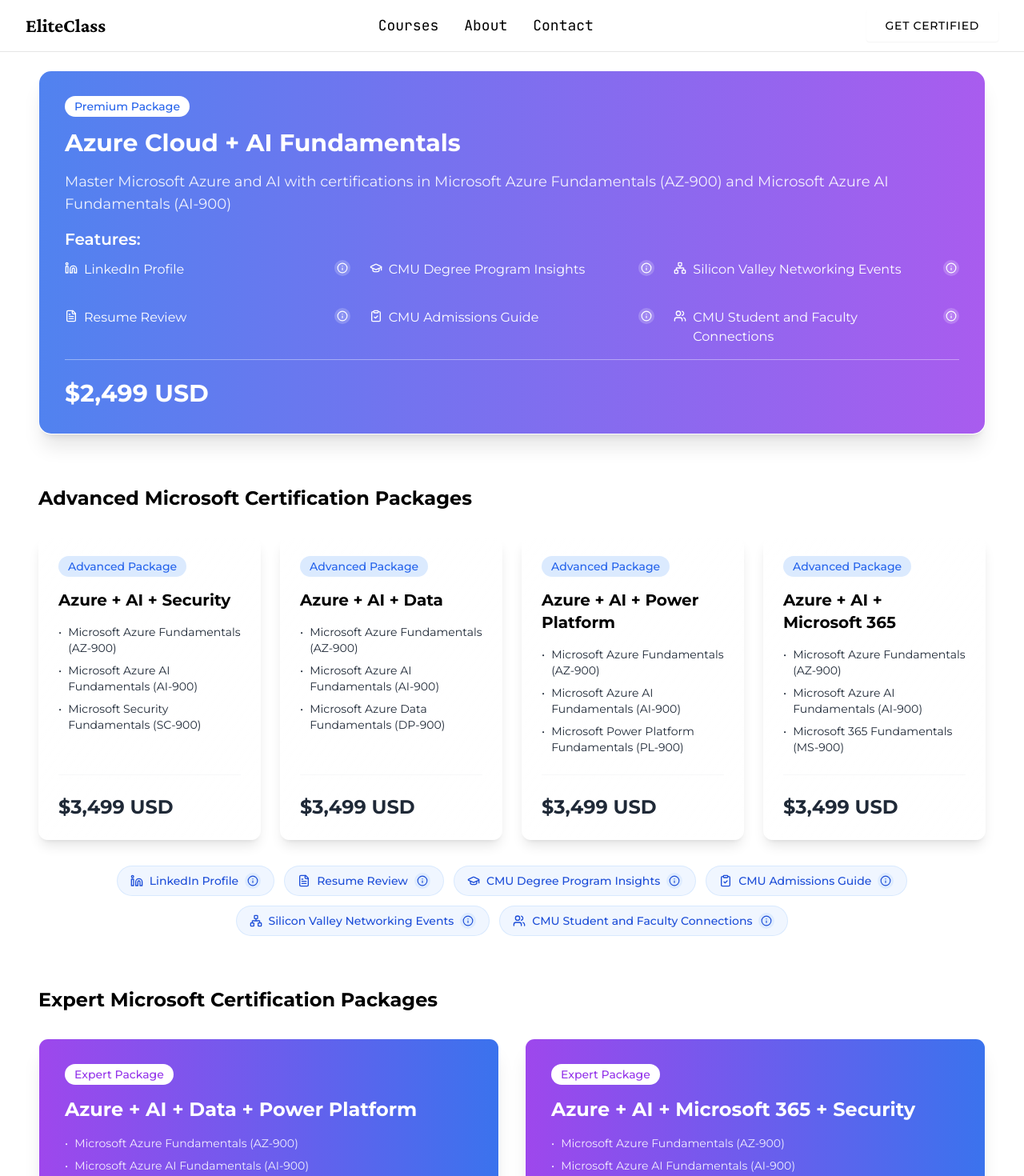
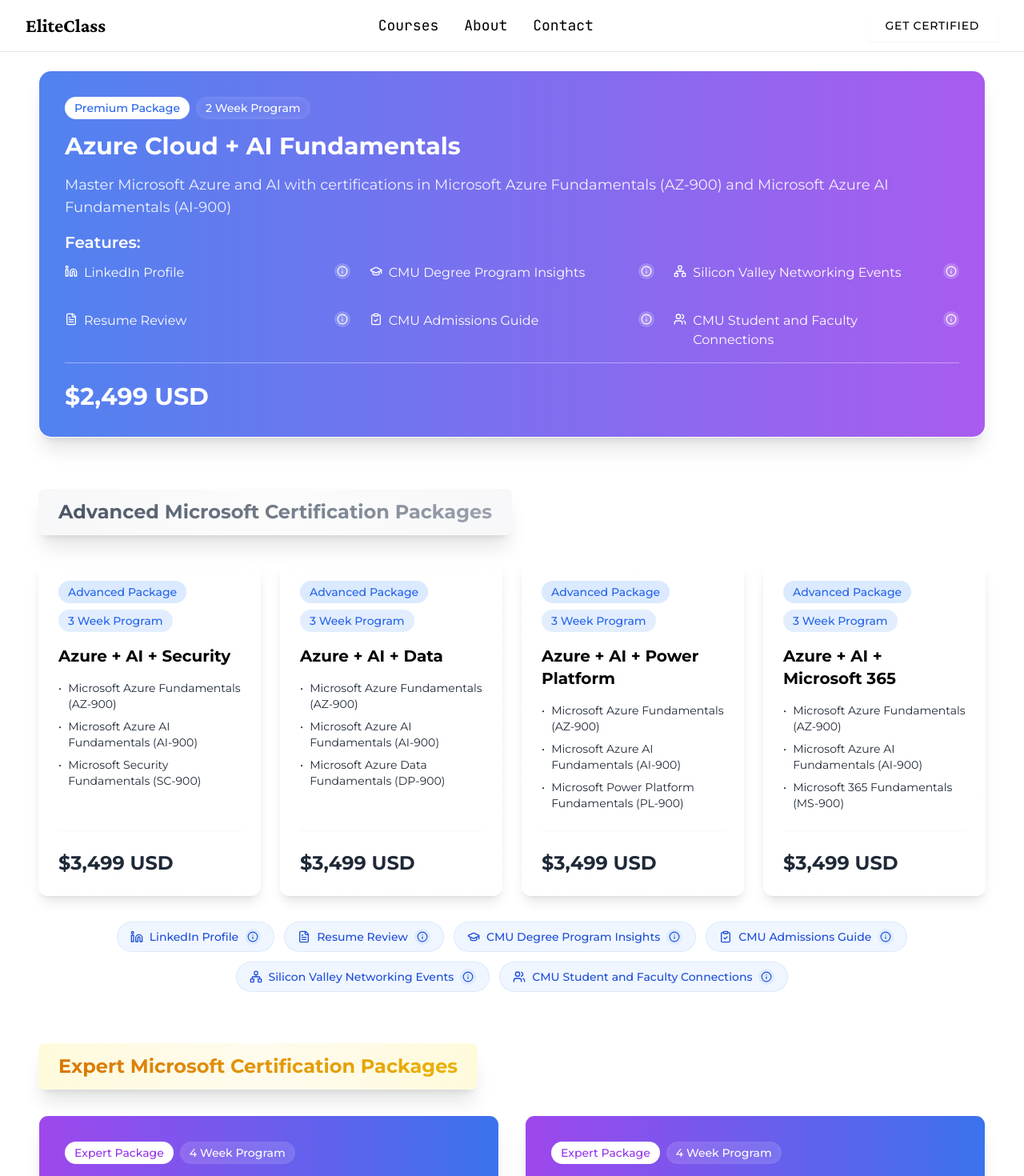
Before and after one commit to Venture-Elite-Class/landing-page, a Next.js app: page /courses in a window 1280 px wide. Shown: the top 1470 px of the page at 80% size. Built offline with nearby package versions, Linux system fonts and the light colour scheme.

Commit message:
duration added

```diff
--- a/app/courses/page.tsx
+++ b/app/courses/page.tsx
@@ -130,7 +130,10 @@ export default function CoursesPage() {
         <div className="backdrop-blur-md bg-white/10 border border-white/20 rounded-2xl p-8 text-white shadow-xl hover:shadow-2xl transition-all relative overflow-hidden">
           <div className="absolute inset-0 bg-gradient-to-r from-blue-600/80 to-purple-600/80 -z-10"></div>
           <div className="space-y-4">
-            <Badge className="bg-white text-blue-600">Premium Package</Badge>
+            <div className="flex items-center space-x-2">
+              <Badge className="bg-white text-blue-600">Premium Package</Badge>
+              <span className="px-3 py-1 rounded-full bg-white/20 text-sm font-medium backdrop-blur-sm">2 Week Program</span>
+            </div>
             <h2 className="text-3xl font-bold">Azure Cloud + AI Fundamentals</h2>
             <p className="text-lg opacity-90">
               Master Microsoft Azure and AI with certifications in {certificationDescriptions.Cloud}<span className="whitespace-nowrap">{certificationCodes.Cloud}</span> and {certificationDescriptions.AI}<span className="whitespace-nowrap">{certificationCodes.AI}</span>
@@ -227,7 +230,9 @@ export default function CoursesPage() {
 
       {/* Advanced Packages */}
       <section className="mb-16">
-        <h2 className="text-2xl font-bold mb-8">Advanced Microsoft Certification Packages</h2>
+        <div className="inline-block backdrop-blur-md bg-gradient-to-r from-gray-200/30 via-gray-100/30 to-gray-200/30 border border-white/20 rounded-lg px-6 py-3 shadow-xl mb-8">
+          <h2 className="text-2xl font-bold bg-gradient-to-r from-gray-600 to-gray-400 inline-block text-transparent bg-clip-text">Advanced Microsoft Certification Packages</h2>
+        </div>
         <div className="grid grid-cols-1 md:grid-cols-2 lg:grid-cols-4 gap-6 mb-8">
           {([
             { title: "Azure + AI + Security", certs: ["Cloud", "AI", "SC"] },
@@ -238,7 +243,10 @@ export default function CoursesPage() {
             <div key={index} className="backdrop-blur-md bg-white/10 border border-white/20 rounded-xl shadow-lg p-6 hover:shadow-xl transition-all relative overflow-hidden flex flex-col h-full">
               <div className="absolute inset-0 bg-gradient-to-br from-white/30 to-white/10 -z-10"></div>
               <div className="flex-grow relative z-10">
-                <Badge className="bg-blue-100 text-blue-600">Advanced Package</Badge>
+                <div className="flex flex-wrap items-start gap-2">
+                  <Badge className="bg-blue-100 text-blue-600 whitespace-nowrap">Advanced Package</Badge>
+                  <span className="px-3 py-1 rounded-full bg-blue-100/80 text-blue-600 text-sm font-medium backdrop-blur-sm whitespace-nowrap">3 Week Program</span>
+                </div>
                 <h3 className="text-xl font-bold mt-4">{package_.title}</h3>
                 <div className="mt-4 space-y-2">
                   {package_.certs.map((cert) => (
@@ -284,7 +292,9 @@ export default function CoursesPage() {
 
       {/* Expert Packages */}
       <section>
-        <h2 className="text-2xl font-bold mb-8">Expert Microsoft Certification Packages</h2>
+        <div className="inline-block backdrop-blur-md bg-gradient-to-r from-yellow-200/30 via-amber-100/30 to-yellow-200/30 border border-white/20 rounded-lg px-6 py-3 shadow-xl mb-8">
+          <h2 className="text-2xl font-bold bg-gradient-to-r from-amber-600 to-yellow-500 inline-block text-transparent bg-clip-text">Expert Microsoft Certification Packages</h2>
+        </div>
         <div className="grid grid-cols-1 md:grid-cols-2 gap-8">
           {([
             { title: "Azure + AI + Data + Power Platform", certs: ["Cloud", "AI", "DP", "PL"] },
@@ -293,7 +303,10 @@ export default function CoursesPage() {
             <div key={index} className="backdrop-blur-md bg-white/5 border border-white/20 rounded-xl shadow-xl p-8 text-white relative overflow-hidden">
               <div className="absolute inset-0 bg-gradient-to-r from-purple-600/90 to-blue-600/90 -z-10"></div>
               <div className="flex-grow relative z-10">
-                <Badge className="bg-white text-purple-600">Expert Package</Badge>
+                <div className="flex items-center space-x-2">
+                  <Badge className="bg-white text-purple-600">Expert Package</Badge>
+                  <span className="px-3 py-1 rounded-full bg-white/20 text-white text-sm font-medium backdrop-blur-sm">4 Week Program</span>
+                </div>
                 <h3 className="text-2xl font-bold mt-4">{package_.title}</h3>
                 <div className="mt-4 space-y-2">
                   {package_.certs.map((cert) => (
```
